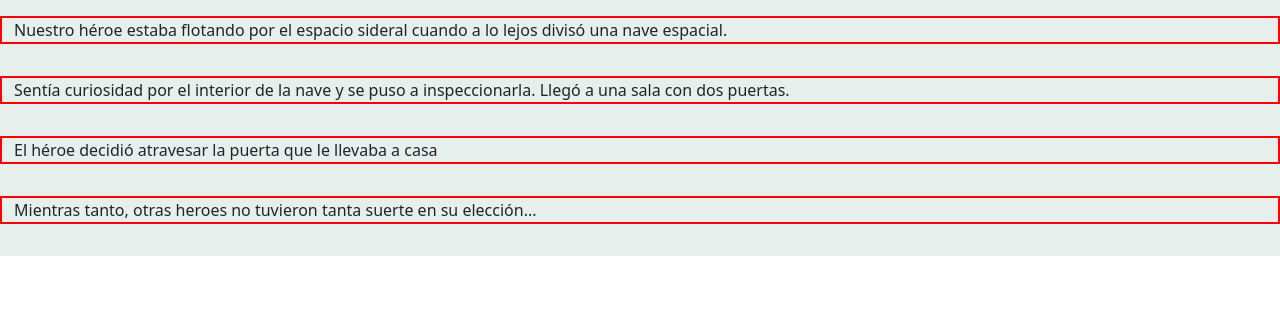
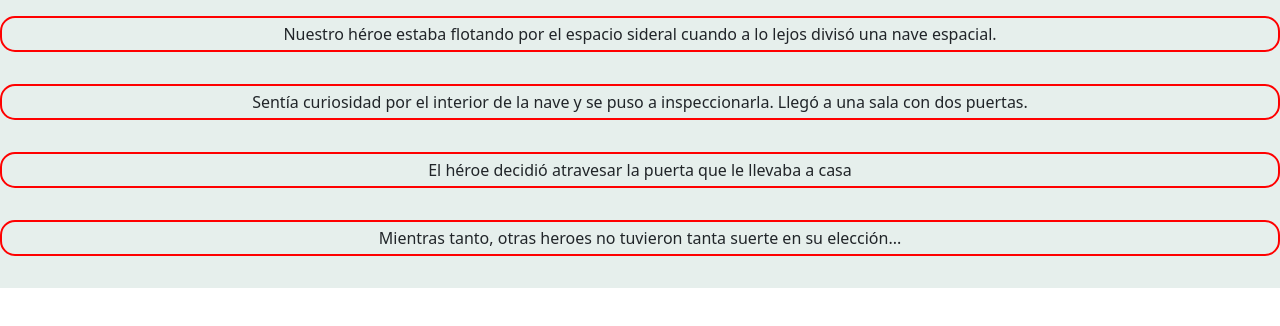
Before and after one commit to valerioprds/Sprint_6, an Angular app: page / in a window 1280 px wide. Shown: the top 326 px of the page. Built offline with nearby package versions, Linux system fonts and the light colour scheme.

Commit message:
style of exercise 3 completed

```diff
--- a/src/app/home/escena/escena.component.css
+++ b/src/app/home/escena/escena.component.css
@@ -0,0 +1,8 @@
+.custom-align-items-center {
+  display: flex;
+  flex-direction: column;
+  align-items: center;
+  border-radius: 15px 15px;
+
+  border: 2px solid red;
+}
--- a/src/app/home/escena/escena.component.html
+++ b/src/app/home/escena/escena.component.html
@@ -1,14 +1,15 @@
 <!-- Componente hijo -->
 <!-- ??? es coorecto???? -->
 <div
-  class="container-fluid d-flex"
+  class="container-fluid d-flex "
   style="background-color: rgb(230, 239, 236)"
 >
-  <ul class="row list-unstyled justify-content-center">
+  <ul
+    class="row  justify-content-center align-items-center list-unstyled "
+  >
     <li
       *ngFor="let story of storyArray"
-      style="border: 2px solid red"
-      class="align-items-centre m-3"
+      class="col-lg-12 m-3 p-1 custom-align-items-center"
     >
       {{ story.text }}
     </li>
```
